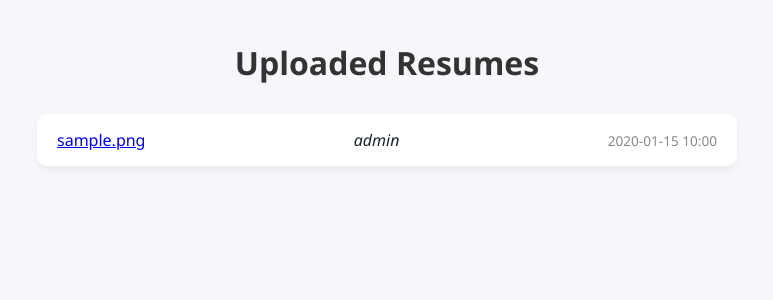
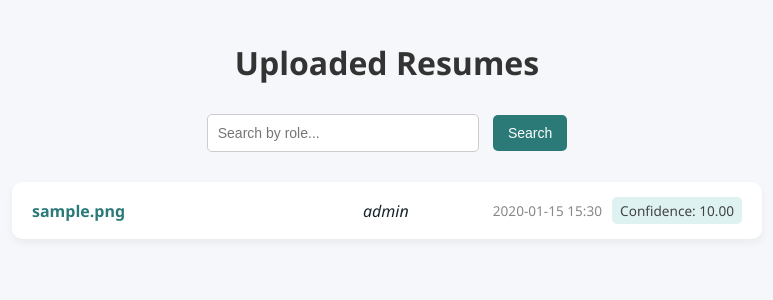
Before and after one commit to Margi57/Resume_Categorizer, a Django app: page /resumes/ in a window 1280 px wide. Shown: the top 300 px of the page, without its empty margins (253-1026 px from the left). Run offline with Django 5.2, Linux system fonts and the light colour scheme; tables that the repository leaves empty hold one stand-in row (values such as "Sample post"); parts of the project's set-up code (start-up, migrations or seed data) failed here and were passed over.

```diff
--- a/resume_categorizer_app/models.py
+++ b/resume_categorizer_app/models.py
@@ -1,11 +1,12 @@
 from django.db import models
+from django.utils import timezone
 
 class ResumeUpload(models.Model):
     file = models.FileField(upload_to='resumes/',null=True,blank=True)
     file_name = models.CharField(max_length=255)
     extracted_text = models.TextField(blank=True)
     predicted_role = models.CharField(max_length=100)
-    uploaded_at = models.DateTimeField(auto_now_add=True)
+    uploaded_at = models.DateTimeField(default=timezone.now)
     confidance_score = models.FloatField(blank=True)
 
     def _str_(self):
--- a/resume_categorizer_app/role_detectore.py
+++ b/resume_categorizer_app/role_detectore.py
@@ -1,8 +1,13 @@
+import pickle
+import nltk
 from sklearn.feature_extraction.text import TfidfVectorizer
 from sklearn.linear_model import LogisticRegression
-import pickle
+from .utils import clean_text
 
-# Sample resumes and their labels
+nltk.download('stopwords')
+nltk.download('wordnet')
+
+# Sample training data
 texts = [
     "Python, Java, C++, Django, Flask, Node.js, Express.js, API, REST, PostgreSQL, MySQL, MongoDB, Redis, GraphQL,Celery, RabbitMQ, Kafka, SQL, ORM, authentication, authorization, server-side, unit testing,Docker, microservices, scalability, security",
     "HTML, CSS, JavaScript, React, Redux, Angular, Vue.js, Bootstrap, Tailwind, jQuery, UI/UX,TypeScript, responsive design, Figma, Adobe XD, REST APIs, Webpack, Babel, npm, AJAX, DOM,Cross-browser compatibility, CSS3 animations, frontend testing, Jest, Vite, Next.js",
@@ -14,23 +19,35 @@ texts = [
     "manual testing, automation testing, Selenium, JUnit, TestNG, regression testing, bug tracking,JIRA, SDLC, STLC, test cases, test plans, unit testing, integration testing, functional testing,black box, white box, performance testing, load testing, UAT, defect logging, scripts, test suites,Postman, REST API testing",
     "Android, Java, Kotlin, XML, Android Studio, Firebase, REST API, SQLite, Room, MVVM, Jetpack,RecyclerView, Retrofit, LiveData, Coroutines, Push notifications, background services, Gradle,Material Design, debugging, unit tests, Google Play Store, app performance, UI testing",
     "HTML, CSS, JavaScript, React, Node.js, Express.js, MongoDB, MySQL, PostgreSQL, Python, Django,REST API, GraphQL, Git, Docker, AWS, authentication, JWT, frontend, backend, CI/CD, MVC,testing, deployment, security, scalability, API integration, full stack"
+]
+labels = [
+    "Backend Developer", "Frontend Developer", "DevOps Engineer",
+    "Data Scientist", "UI/UX Developer", "WordPress Developer",
+    "Business Development (BD) Executive", "QA / Software Tester",
+    "Android Developer", "Full Stack Developer"
+]
 
+# Clean the training texts
+cleaned_texts = [clean_text(text) for text in texts]
 
-]
-labels = ["Backend Developer", "Frontend Developer", "DevOps Engineer","Data Scientist","UI/UX Developer","WordPress Developer","Business Development (BD) Executive","QA / Software Tester","Android Developer","Full Stack Developer"]
+# Vectorize the cleaned data
+vectorizer = TfidfVectorizer()
+X = vectorizer.fit_transform(cleaned_texts)
 
-# Convert text to TF-IDF
-vectorizer = TfidfVectorizer()
-X = vectorizer.fit_transform(texts)
-
-# Train model
-model = LogisticRegression()
+# Train the model
+model = LogisticRegression(max_iter=1000)
 model.fit(X, labels)
 
-# Save model
+# Save the model and vectorizer
 with open("model.pkl", "wb") as f:
     pickle.dump((vectorizer, model), f)
 
+# Role prediction
 def predict_role(text):
-    vec = vectorizer.transform([text])
-    return model.predict(vec)
+    cleaned = clean_text(text)
+    vec = vectorizer.transform([cleaned])
+    predicted_role = model.predict(vec)[0]
+    probabilities = model.predict_proba(vec)[0]
+    predicted_index = model.classes_.tolist().index(predicted_role)
+    confidence_score = probabilities[predicted_index]
+    return predicted_role, confidence_score
--- a/resume_categorizer_app/templates/resume_list.html
+++ b/resume_categorizer_app/templates/resume_list.html
@@ -16,29 +16,59 @@
       margin-bottom: 30px;
     }
 
+    form.search-bar {
+      text-align: center;
+      margin-bottom: 30px;
+    }
+
+    .search-input {
+      padding: 10px;
+      width: 250px;
+      border-radius: 5px;
+      border: 1px solid #ccc;
+      font-size: 14px;
+    }
+
+    .search-button {
+      padding: 10px 15px;
+      background-color: #2b7a78;
+      color: white;
+      border: none;
+      border-radius: 5px;
+      margin-left: 10px;
+      cursor: pointer;
+      font-size: 14px;
+    }
+
+    .search-button:hover {
+      background-color: #205e5e;
+    }
+
     ul {
       list-style: none;
       padding: 0;
-      max-width: 700px;
+      max-width: 750px;
       margin: auto;
     }
 
     li {
-      background: #fff;
+      background: #ffffff;
       padding: 15px 20px;
       margin-bottom: 15px;
       border-radius: 10px;
-      box-shadow: 0 4px 6px rgba(0,0,0,0.05);
+      box-shadow: 0 4px 8px rgba(0,0,0,0.05);
       display: flex;
       justify-content: space-between;
       align-items: center;
-      color: #444;
+      flex-wrap: wrap;
+      gap: 10px;
     }
 
     .file-name {
       font-weight: bold;
       color: #2b7a78;
       text-decoration: none;
+      flex: 2;
     }
 
     .file-name:hover {
@@ -48,22 +78,44 @@
     .role {
       font-style: italic;
       color: #17252a;
+      flex: 1;
+      text-align: center;
     }
 
     .timestamp {
       font-size: 0.85em;
       color: #888;
+      flex: 1;
+      text-align: right;
     }
-  </style>
+
+    .confidence-score {
+      font-size: 0.85em;
+      color: #444;
+      background-color: #def2f1;
+      padding: 4px 8px;
+      border-radius: 5px;
+      margin-left: auto;
+    }
+</style>
+
 </head>
 <body>
   <h1>Uploaded Resumes</h1>
+
+  <form method="get" class="search-bar">
+    <input type="text" name="query" placeholder="Search by role..." value="{{ query }}" class="search-input">
+    <button type="submit" class="search-button">Search</button>
+  </form>
+
   <ul>
     {% for resume in resumes %}
       <li>
-        <a href="{{ MEDIA_URL }}{{ resume.file_name }}" download>{{ resume.file_name }}</a>
+        <a class="file-name" href="{{ MEDIA_URL }}{{ resume.file_name }}" download>{{ resume.file_name }}</a>
         <span class="role">{{ resume.predicted_role }}</span>
         <span class="timestamp">{{ resume.uploaded_at|date:"Y-m-d H:i" }}</span>
+        <span class="confidence-score">Confidence: {{ resume.confidance_score|floatformat:2 }}</span>
+
       </li>
     {% endfor %}
   </ul>
--- a/resume_categorizer_app/views.py
+++ b/resume_categorizer_app/views.py
@@ -5,7 +5,7 @@ from django.core.files.storage import FileSystemStorage
 from django.conf import settings
 from .models import ResumeUpload
 from .forms import ResumeUploadForm
-from .utils import extract_text_from_file, classify_resume
+from .utils import extract_text_from_file
 from .role_detectore import predict_role
 
 def upload_resume(request):
@@ -19,19 +19,16 @@ def upload_resume(request):
 
             # Extract text
             text = extract_text_from_file(file_path)
-            print("text====>",text)
-            # Classify role
-            role = predict_role(text)
-            print(role)
+            # Predict role
+            predicted_role, confidence_score = predict_role(text)
 
-            # Save to DB
             resume = ResumeUpload(
                 file=file,
                 file_name=filename,
                 extracted_text=text,
-                predicted_role=role[0],
+                predicted_role=predicted_role,
                 uploaded_at=datetime.datetime.now(),
-                confidance_score = 1
+                confidance_score = confidence_score
             )
             resume.save()
             return redirect('list_resumes')
@@ -41,8 +38,13 @@ def upload_resume(request):
 
 
 def list_resumes(request):
-    resumes = ResumeUpload.objects.all().order_by('-uploaded_at')
+    query = request.GET.get('query')
+    if query:
+        resumes = ResumeUpload.objects.filter(predicted_role__icontains=query).order_by('-uploaded_at')
+    else:
+        resumes = ResumeUpload.objects.all().order_by('-uploaded_at')
     return render(request, 'resume_list.html', {
         'resumes': resumes,
-        'MEDIA_URL': settings.MEDIA_URL
+        'MEDIA_URL': settings.MEDIA_URL,
+        'query': query or ''
     })
--- a/resume_categorizer_project/settings.py
+++ b/resume_categorizer_project/settings.py
@@ -126,3 +126,9 @@ DEFAULT_AUTO_FIELD = "django.db.models.BigAutoField"
 
 MEDIA_URL = '/media/'
 MEDIA_ROOT = BASE_DIR / 'media'
+
+TIME_ZONE = 'Asia/Kolkata'
+
+USE_I18N = True
+
+USE_TZ = True
```
Also changed, not shown: requirements.txt (added, +21 -0 lines), resume_categorizer_app/templates/upload_resume.html (+9 -0 lines), resume_categorizer_app/urls.py (deleted, +0 -9 lines), resume_categorizer_app/utils.py (+14 -16 lines), README.md, 1 other file.
